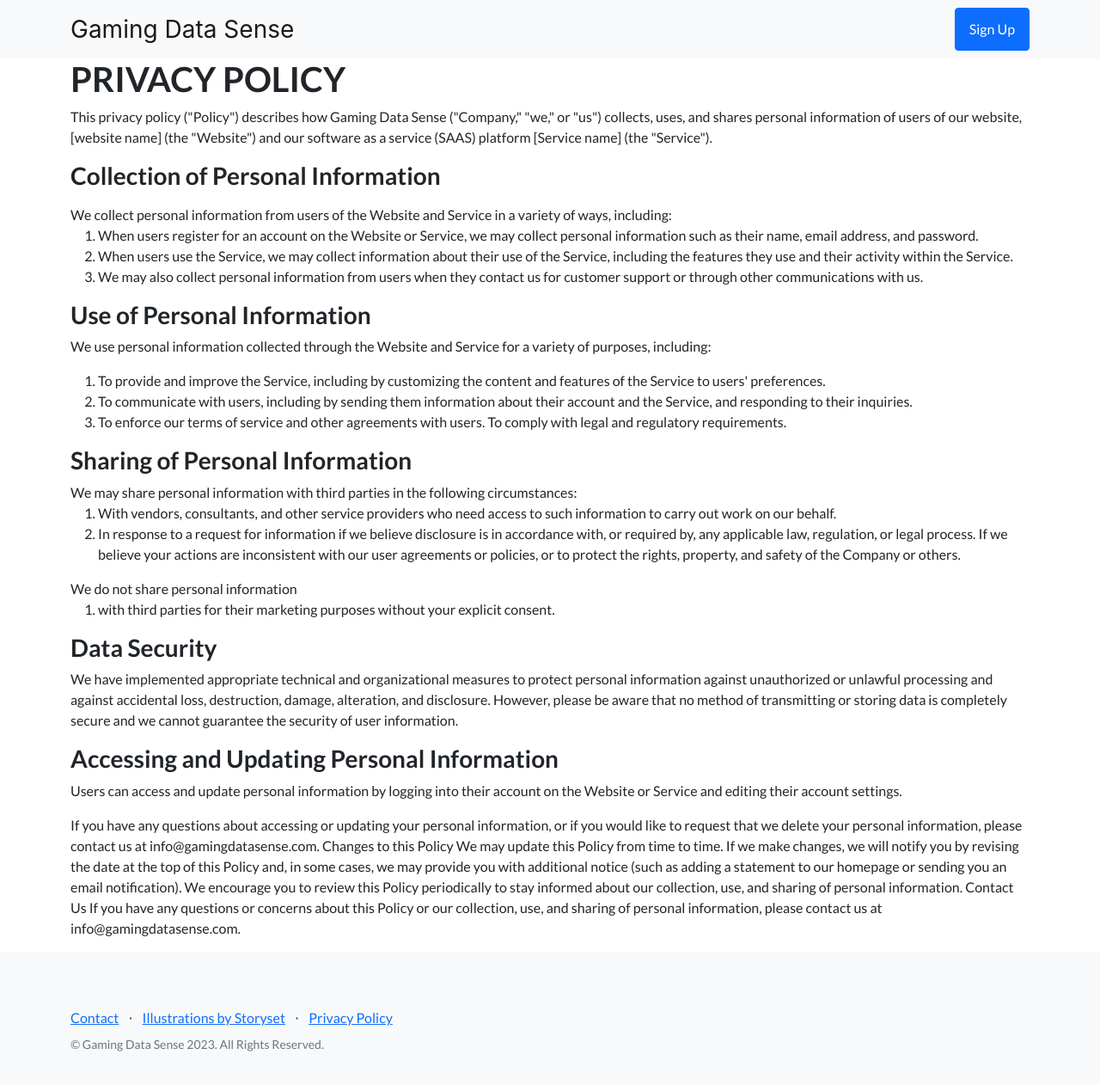
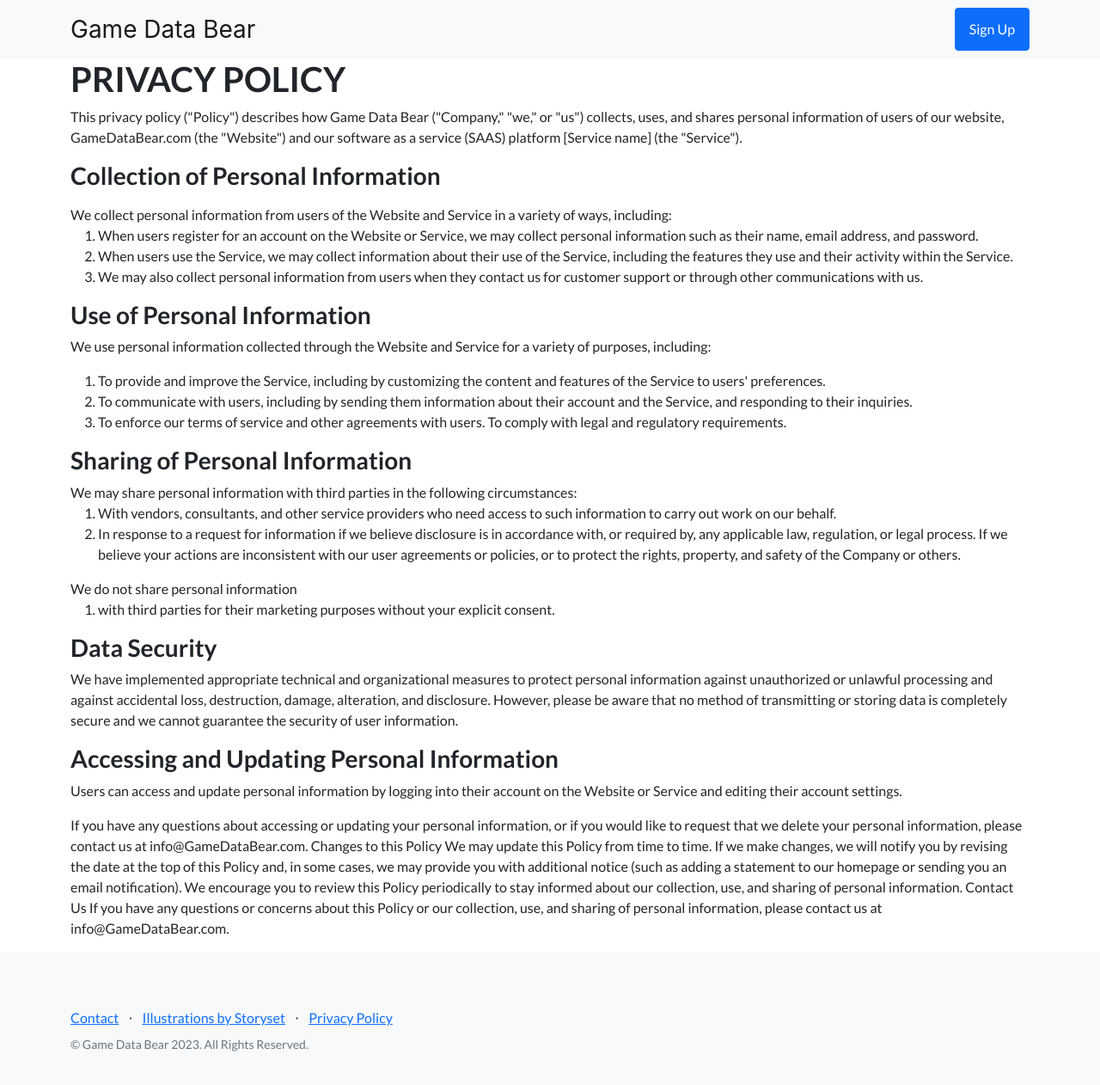
Before and after one commit to sammyrulez/IDR-Website, a plain HTML site: page privacy-policy.html in a window 1280 px wide. Shown: the whole page at 86% size. Drawn offline with nearby package versions, Linux system fonts and the light colour scheme.

Commit message:
public GO!

```diff
--- a/privacy-policy.html
+++ b/privacy-policy.html
@@ -8,7 +8,7 @@
     />
     <meta name="description" content="" />
     <meta name="author" content="" />
-    <title>Gaming Data Sense</title>
+    <title>Game Data Bear</title>
     <!-- Favicon-->
     <link rel="icon" type="image/x-icon" href="assets/favicon.ico" />
     <!-- Bootstrap icons-->
@@ -30,7 +30,7 @@
     <!-- Navigation-->
     <nav class="navbar navbar-light bg-light static-top">
       <div class="container">
-        <a class="navbar-brand" href="./index.html"> Gaming Data Sense </a>
+        <a class="navbar-brand" href="./index.html"> Game Data Bear </a>
         <a class="btn btn-primary" href="./index.html#signup">Sign Up</a>
       </div>
     </nav>
@@ -39,9 +39,9 @@
         <div class="col-lg-12">
             <h1>PRIVACY POLICY</h1>
             <p>
-          This privacy policy ("Policy") describes how Gaming Data Sense
+          This privacy policy ("Policy") describes how Game Data Bear
           ("Company," "we," or "us") collects, uses, and shares personal
-          information of users of our website, [website name] (the "Website")
+          information of users of our website, GameDataBear.com (the "Website")
           and our software as a service (SAAS) platform [Service name] (the
           "Service").</p>
 
@@ -137,7 +137,7 @@
           If you have any
           questions about accessing or updating your personal information, or if
           you would like to request that we delete your personal information,
-          please contact us at info@gamingdatasense.com. Changes to this Policy We may
+          please contact us at info@GameDataBear.com. Changes to this Policy We may
           update this Policy from time to time. If we make changes, we will
           notify you by revising the date at the top of this Policy and, in some
           cases, we may provide you with additional notice (such as adding a
@@ -146,7 +146,7 @@
           about our collection, use, and sharing of personal information.
           Contact Us If you have any questions or concerns about this Policy or
           our collection, use, and sharing of personal information, please
-          contact us at info@gamingdatasense.com.</p>
+          contact us at info@GameDataBear.com.</p>
         </div>
       </div>
     </div>
@@ -164,7 +164,7 @@
               <li class="list-inline-item"><a href="#!">Privacy Policy</a></li>
             </ul>
             <p class="text-muted small mb-4 mb-lg-0">
-              &copy; Gaming Data Sense 2023. All Rights Reserved.
+              &copy; Game Data Bear 2023. All Rights Reserved.
             </p>
           </div>
           <!--
```
Also changed, not shown: index.html (+5 -5 lines), assets/favicon.ico, assets/img/bear-logo.png (added).
